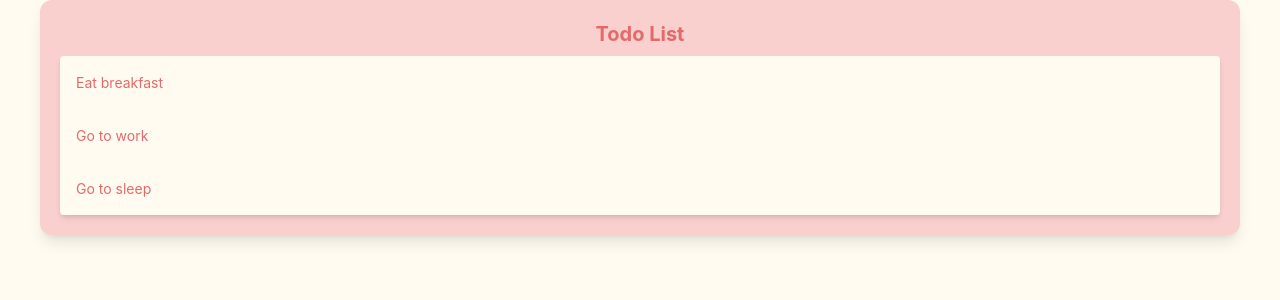
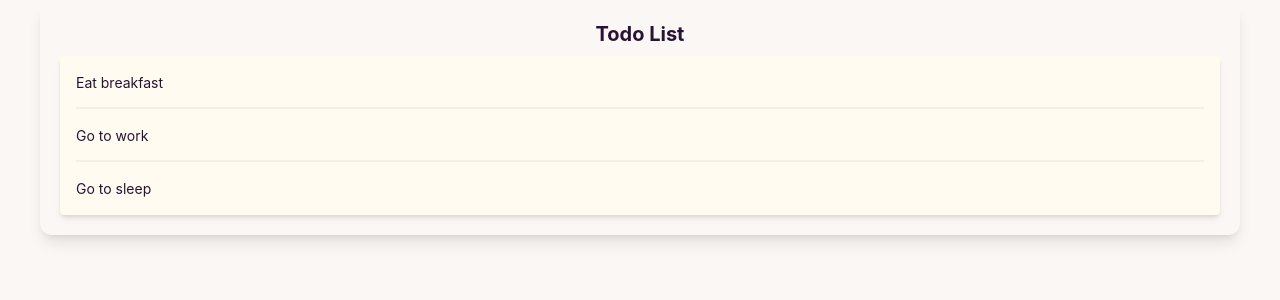
Before and after one commit to Aphitep/Simple-todo-list, a React (Vite) app in the folder todolist/: page / in a window 1280 px wide. Shown: the top 300 px of the page. Built offline with nearby package versions, Linux system fonts and the light colour scheme.

Commit message:
add theme

```diff
--- a/todolist/index.html
+++ b/todolist/index.html
@@ -1,5 +1,5 @@
 <!doctype html>
-<html lang="en">
+<html data-theme="cupcake" lang="en">
   <head>
     <meta charset="UTF-8" />
     <link rel="icon" type="image/svg+xml" href="/favicon.svg" />
--- a/todolist/src/App.css
+++ b/todolist/src/App.css
@@ -1,17 +1,4 @@
 @import "tailwindcss";
 @plugin "daisyui" {
-  themes: false;
+  themes: all;
 }
-@theme {
-  --background-color: #fffbf1;
-  --font-color: #e36a6a;
-}
-
-body {
-  background-color: var(--background-color);
-  color: var(--font-color);
-}
-
-.container {
-  background-color: #f9d0cd;
-}
--- a/todolist/src/components/TodoList.tsx
+++ b/todolist/src/components/TodoList.tsx
@@ -4,9 +4,11 @@ export default function TodoList() {
     <ul className="list bg-[#FFFBF1] rounded-sm shadow-md mt-2">
       {todos.map((todo, index) => {
         return (
-          <li className="list-row" key={index}>
-            <div>{todo}</div>
-          </li>
+          <>
+            <li className="list-row" key={index}>
+              <div>{todo}</div>
+            </li>
+          </>
         );
       })}
     </ul>
```
